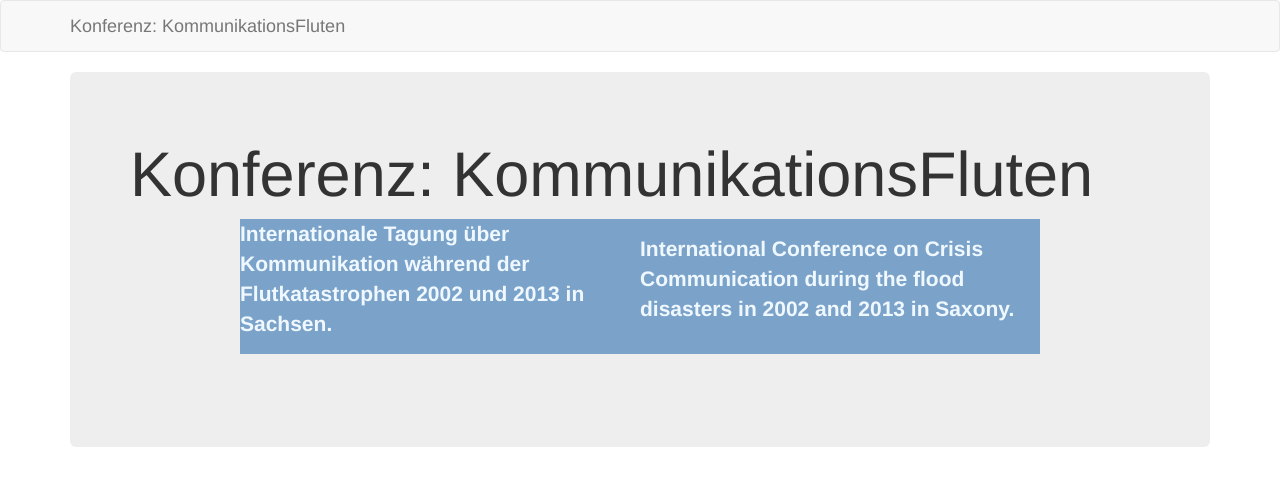
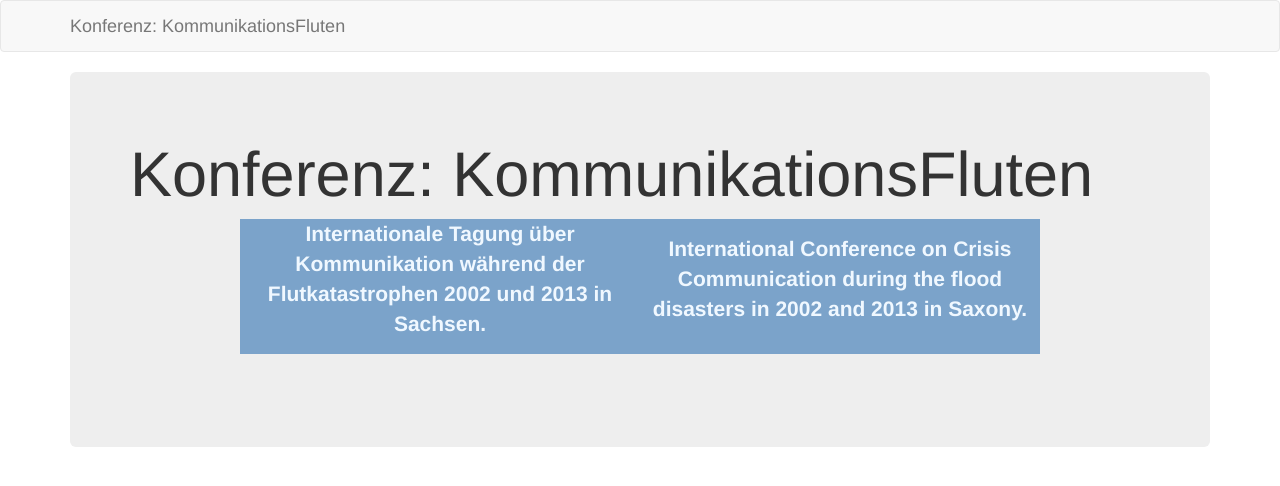
Before and after one commit to susedev/test, a Jekyll site: the page built from index.html, in a window 1280 px wide. Shown: the top 486 px of the page. Built offline with Jekyll 4.4.1, drawn with Linux system fonts in a browser that asks for light colours.

Commit message:
Edit from JekyllCMS

```diff
--- a/index.html
+++ b/index.html
@@ -5,11 +5,11 @@ title: Home
 <table align="center" border="0" cellpadding="20" cellspacing="0" style="width: 800px;">
 	<tbody>
 		<tr>
-			<td style="background-color: rgb(123, 163, 202); border-color: rgb(123, 163, 202); text-align: left; vertical-align: middle; width: 400px;">
-			<p><a href="http://eijc.github.io/data/konferenz-kommunikationsfluten.html"><span style="color:#F0F8FF;" text-align:=""><strong>Internationale Tagung &uuml;ber Kommunikation w&auml;hrend der Flutkatastrophen 2002 und 2013 in Sachsen.</strong></span></a></p>
+			<td style="background-color: rgb(123, 163, 202); border-color: rgb(123, 163, 202); text-align: center; vertical-align: middle; width: 400px;">
+			<p><a href="http://eijc.github.io/data/konferenz-kommunikationsfluten.html"><span style="color:#F0F8FF;"><strong>Internationale Tagung &uuml;ber Kommunikation w&auml;hrend der Flutkatastrophen 2002 und 2013 in Sachsen.</strong></span></a></p>
 			</td>
-			<td style="background-color: rgb(123, 163, 202); text-align: left; vertical-align: middle; width: 400px;">
-			<p><a href="http://eijc.github.io/data/conference-communication-floods.html"><span style="color:#F0F8FF;" text-align:=""><strong>International Conference on Crisis Communication during the flood disasters in 2002 and 2013 in Saxony.</strong></span></a></p>
+			<td style="background-color: rgb(123, 163, 202); text-align: center; vertical-align: middle; width: 400px;">
+			<p><a href="http://eijc.github.io/data/conference-communication-floods.html"><span style="color:#F0F8FF;"><strong>International Conference on Crisis Communication during the flood disasters in 2002 and 2013 in Saxony.</strong></span></a></p>
 			</td>
 		</tr>
 	</tbody>
```
